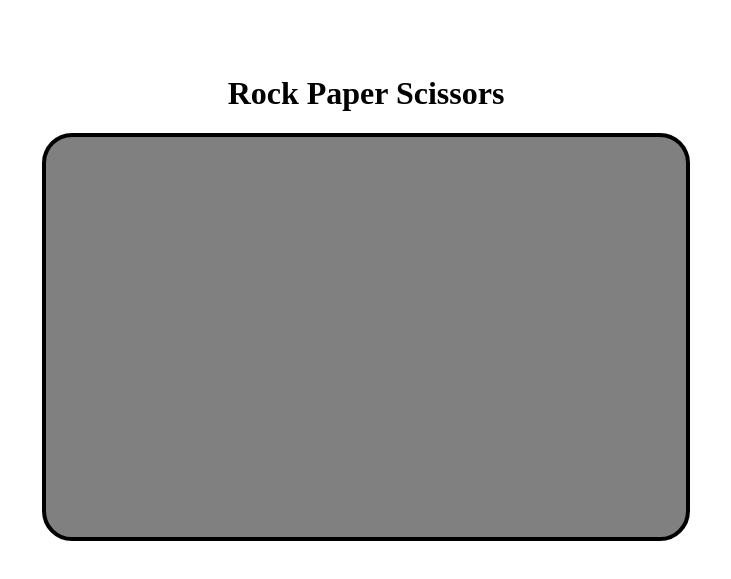
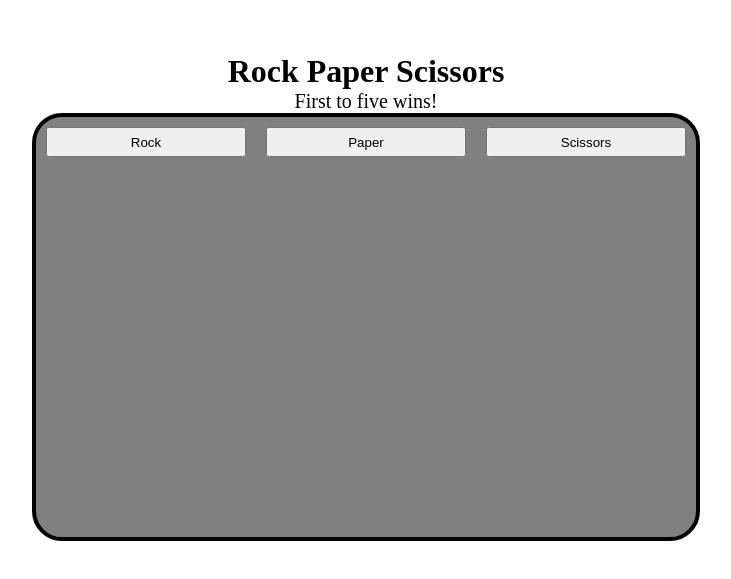
Before and after one commit to cem-u/odin-rock-paper-scissors, a plain HTML site: page index.html in a window 1280 px wide. Shown: the part 103-682 px from the top of the page, without its empty margins (274-1005 px from the left). Drawn offline with Linux system fonts and the light colour scheme.

Commit message:
Add buttons to UI and style with CSS

```diff
--- a/index.html
+++ b/index.html
@@ -8,7 +8,13 @@
     </head>
     <body>
         <h1>Rock Paper Scissors</h1>
+        <p>First to five wins!</p>
         <div class="main-container">
+            <div class="buttons">
+                <button>Rock</button>
+                <button>Paper</button>
+                <button>Scissors</button>
+            </div>
         </div>
     </body>
 </html>
--- a/style.css
+++ b/style.css
@@ -1,5 +1,8 @@
+body, h1, p {
+    margin: 0;
+}
+
 body {
-    margin: 0;
     height: 100vh;
 
     display: flex;
@@ -8,11 +11,30 @@ body {
     align-items: center;
 }
 
+p {
+    font-size: 20px;
+}
+
 .main-container {
     height: 50%;
     width: 50%;
     border: 4px solid black;
     border-radius: 30px;
+    padding: 10px;
 
     background-color: grey;
+
+    display: flex;
+    flex-direction: column;
 }
+
+.buttons {
+    display: flex;
+    justify-content: space-around;
+    gap: 20px;
+}
+
+.buttons button {
+    height: 30px;
+    flex: 1;
+}
```
